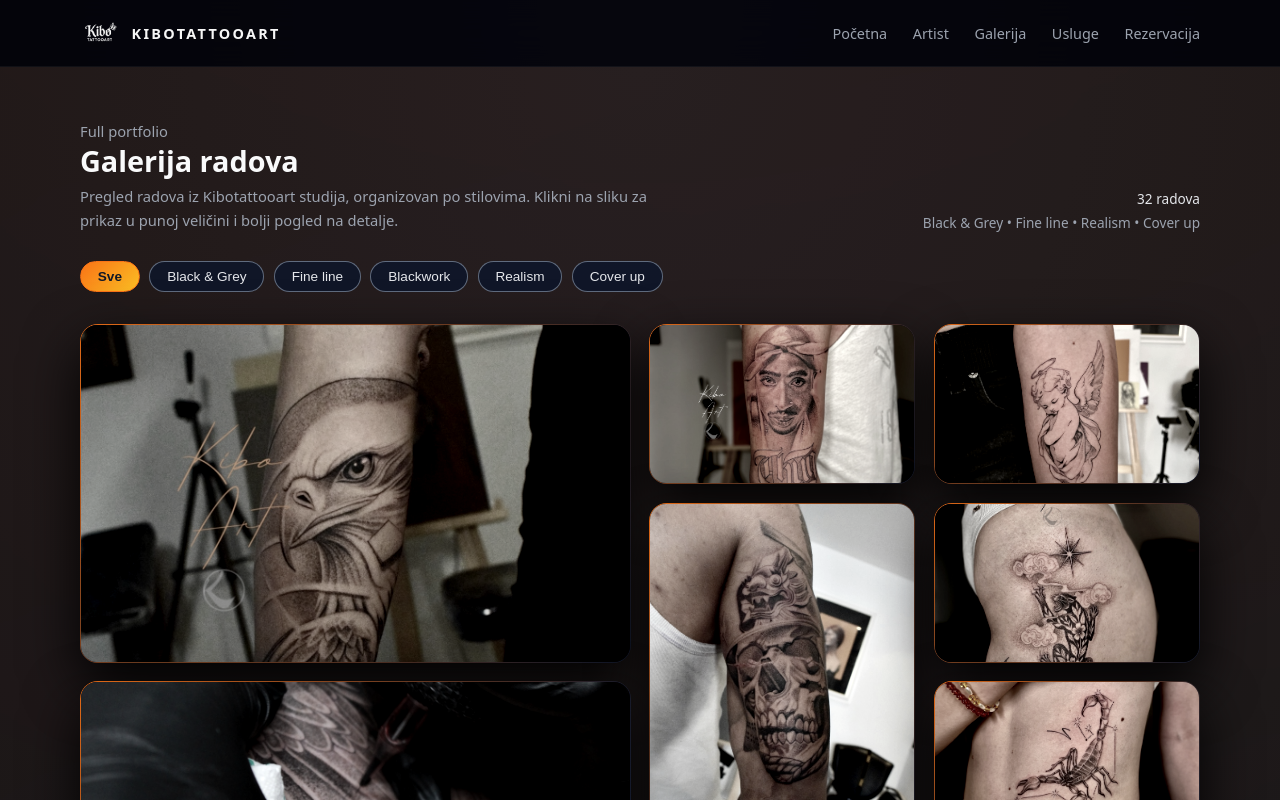
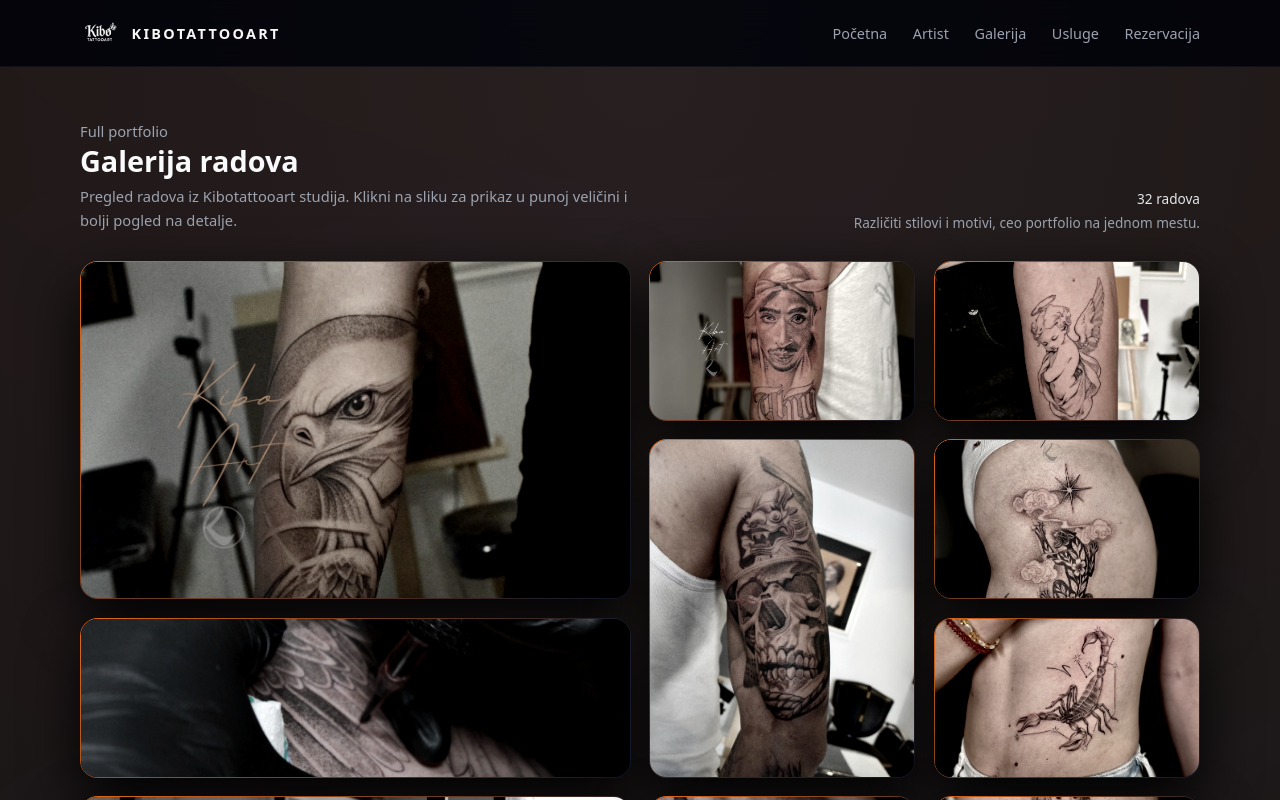
Before and after one commit to gladovic96/kibotattooart, a React (Vite) app: page /gallery in a window 1280 px wide. Shown: the top 800 px of the page. Built offline with nearby package versions, Linux system fonts and the light colour scheme.

Commit message:
galery fix and fb added

```diff
--- a/src/components/Footer.jsx
+++ b/src/components/Footer.jsx
@@ -50,7 +50,9 @@ function Footer() {
               <a href="https://www.tiktok.com/@bojankrsti4">TikTok</a>
             </li>
             <li>
-              <a href="#">Facebook</a>
+              <a href="https://www.facebook.com/naki.tomson.77?mibextid=wwXIfr&rdid=vCriWpnY6Eh6ikp6&share_url=https%3A%2F%2Fwww.facebook.com%2Fshare%2F1ZkoPgCJx9%2F%3Fmibextid%3DwwXIfr#">
+                Facebook
+              </a>
             </li>
           </ul>
         </div>
--- a/src/components/GalleryPreview.jsx
+++ b/src/components/GalleryPreview.jsx
@@ -2,62 +2,9 @@ import { useState } from "react";
 import "./GalleryPreview.css";
 
 function GalleryPreview() {
-  const baseImages = [
-    {
-      tag: "Black & Grey",
-      text: "Veći komad na podlaktici sa finim senkama.",
-      size: "item-1",
-    },
-    {
-      tag: "Fine line",
-      text: "Minimalistička linijska tetovaža.",
-      size: "item-2",
-    },
-    {
-      tag: "Blackwork",
-      text: "Jak kontrast sa puno crne.",
-      size: "item-3",
-    },
-    {
-      tag: "Realism",
-      text: "Detaljan realističan motiv.",
-      size: "item-4",
-    },
-    {
-      tag: "Black & Grey",
-      text: "Istaknuti veći komad sa gradacijom tonova.",
-      size: "item-5",
-    },
-    {
-      tag: "Cover up",
-      text: "Prekrivanje stare tetovaže novim dizajnom.",
-      size: "item-6",
-    },
-    {
-      tag: "Blackwork",
-      text: "Grafički motiv sa jakim linijama.",
-      size: "item-7",
-    },
-    {
-      tag: "Fine line",
-      text: "Suptilan, elegantan dizajn.",
-      size: "item-8",
-    },
-    {
-      tag: "Realism",
-      text: "Detaljan rad inspirisan prirodom.",
-      size: "item-9",
-    },
-    {
-      tag: "Realism",
-      text: "Još jedan rad fokusiran na fine detalje.",
-      size: "item-10",
-    },
-  ];
-
-  const images = baseImages.map((item, index) => ({
-    ...item,
+  const images = Array.from({ length: 10 }).map((_, index) => ({
     src: `/img/img-${index + 1}.jpg`,
+    size: `item-${index + 1}`,
   }));
 
   const [fullscreenImg, setFullscreenImg] = useState(null);
@@ -69,16 +16,11 @@ function GalleryPreview() {
           <div className="section-header section-header-row gallery-header-row">
             <div>
               <h2>Galerija radova</h2>
-              <p>
-                Kratki izbor radova iz Kibotattooart studija. Kompletan
-                portfolio je na posebnoj galerija stranici.
-              </p>
+              <p>Kratki izbor radova iz Kibotattooart studija.</p>
             </div>
 
             <div className="section-header-actions gallery-header-actions">
-              <p className="section-note gallery-note">
-                Istaknuti radovi u različitim formatima.
-              </p>
+              <p className="section-note gallery-note">Istaknuti radovi.</p>
               <a href="/gallery" className="btn btn-ghost gallery-btn">
                 Vidi sve radove
               </a>
@@ -86,21 +28,17 @@ function GalleryPreview() {
           </div>
 
           <div className="gallery-grid">
-            {images.map((img) => (
-              <figure key={img.src} className={`gallery-item ${img.size}`}>
+            {images.map((img, i) => (
+              <figure key={i} className={`gallery-item ${img.size}`}>
                 <div className="gallery-img-wrap">
                   <img
                     src={img.src}
-                    alt={img.tag}
+                    alt=""
                     loading="lazy"
                     style={{ cursor: "zoom-in" }}
                     onClick={() => setFullscreenImg(img.src)}
                   />
                 </div>
-                <figcaption>
-                  <span className="tag">{img.tag}</span>
-                  <p>{img.text}</p>
-                </figcaption>
               </figure>
             ))}
           </div>
@@ -113,7 +51,7 @@ function GalleryPreview() {
           onClick={() => setFullscreenImg(null)}
         >
           <div className="fullscreen-content">
-            <img src={fullscreenImg} alt="Fullscreen" />
+            <img src={fullscreenImg} alt="" />
           </div>
         </div>
       )}
--- a/src/pages/GalleryPage.css
+++ b/src/pages/GalleryPage.css
@@ -68,38 +68,6 @@
   color: #e5e7eb;
 }
 
-/* FILTER DUGMIĆI */
-
-.gallery-filter-row {
-  display: flex;
-  flex-wrap: wrap;
-  gap: 0.6rem;
-  margin-bottom: 2rem;
-}
-
-.filter-btn {
-  padding: 0.45rem 1.05rem;
-  border-radius: 999px;
-  background: rgba(15, 23, 42, 0.9);
-  color: #e5e7eb;
-  border: 1px solid rgba(148, 163, 184, 0.6);
-  font-size: 0.85rem;
-  cursor: pointer;
-  transition: 0.2s ease;
-}
-
-.filter-btn:hover {
-  background: rgba(249, 115, 22, 0.22);
-  border-color: rgba(249, 115, 22, 0.7);
-}
-
-.filter-btn.active {
-  background: linear-gradient(135deg, #f97316, #fbbf24);
-  color: #111827;
-  border-color: #f97316;
-  font-weight: 600;
-}
-
 /* GRID – MASONRY STIL, BEZ RUPA */
 
 .gallery-page-grid {
@@ -146,7 +114,7 @@
   grid-column: span 2;
 }
 
-/* UNUTRA – SLIKA + OVERLAY */
+/* UNUTRA – SAMO SLIKA, BEZ OVERLAYA */
 
 .gallery-page-thumb {
   position: relative;
@@ -165,57 +133,11 @@
   transition: transform 0.4s ease-out, filter 0.4s ease-out, opacity 0.3s ease;
 }
 
-/* OVERLAY */
-
-.gallery-page-overlay {
-  position: absolute;
-  inset: 0;
-  display: flex;
-  flex-direction: column;
-  justify-content: flex-end;
-  padding: 0.9rem 1rem 1rem;
-  background: linear-gradient(
-    to top,
-    rgba(0, 0, 0, 0.9),
-    rgba(0, 0, 0, 0.25),
-    transparent
-  );
-  opacity: 0;
-  transform: translateY(14%);
-  transition: opacity 0.25s ease-out, transform 0.25s ease-out;
-}
-
-.gallery-page-tag {
-  display: inline-flex;
-  align-items: center;
-  padding: 0.25rem 0.8rem;
-  border-radius: 999px;
-  font-size: 0.72rem;
-  letter-spacing: 0.08em;
-  text-transform: uppercase;
-  background: rgba(15, 23, 42, 0.9);
-  border: 1px solid rgba(249, 250, 251, 0.18);
-  color: #f9fafb;
-  width: fit-content;
-}
-
-.gallery-page-zoom {
-  margin-top: 0.3rem;
-  font-size: 0.78rem;
-  color: #e5e7eb;
-  opacity: 0.8;
-}
-
-/* HOVER */
+/* HOVER – SAMO ANIMACIJA SLIKE */
 
 .gallery-page-item:hover .gallery-page-thumb img {
   transform: scale(1.08);
   filter: grayscale(0.25) contrast(1.2);
-}
-
-.gallery-page-item:hover .gallery-page-overlay {
-  opacity: 1;
-  transform: translateY(0);
 }
 
 /* ANIMACIJA */
@@ -290,7 +212,6 @@
     grid-auto-rows: 160px;
   }
 
-  /* na manjim ekranima sve iste visine da bude čitko */
   .gallery-page-item.is-big,
   .gallery-page-item.is-tall,
   .gallery-page-item.is-wide {
@@ -305,7 +226,9 @@
     grid-auto-rows: 210px;
   }
 }
-/* FIX ZA MOBILE – META TEKST (BROJ RADOVA + STILOVI) */
+
+/* FIX ZA MOBILE META TEKST */
+
 @media (max-width: 640px) {
   .gallery-page-meta {
     width: 100%;
@@ -326,7 +249,6 @@
   }
 }
 
-/* JOŠ BOLJE – NA VRLO USKIM EKRANIMA (iPhone SE, Galaxy A13 itd.) */
 @media (max-width: 480px) {
   .gallery-page-meta {
     padding-top: 0.8rem;
--- a/src/pages/GalleryPage.jsx
+++ b/src/pages/GalleryPage.jsx
@@ -3,63 +3,47 @@ import "./GalleryPage.css";
 
 function GalleryPage() {
   const [fullscreenImg, setFullscreenImg] = useState(null);
-  const [activeCategory, setActiveCategory] = useState("Sve");
 
-  const categories = [
-    "Sve",
-    "Black & Grey",
-    "Fine line",
-    "Blackwork",
-    "Realism",
-    "Cover up",
+  // Sve slike, bez tagova (pošto ti više ne trebaju)
+  const allImages = [
+    { id: 1, src: "/img/gallery/gallery-1.jpg" },
+    { id: 2, src: "/img/gallery/gallery-2.jpg" },
+    { id: 3, src: "/img/gallery/gallery-3.jpg" },
+    { id: 4, src: "/img/gallery/gallery-4.jpg" },
+    { id: 5, src: "/img/gallery/gallery-5.jpg" },
+    { id: 6, src: "/img/gallery/gallery-6.jpg" },
+    { id: 7, src: "/img/gallery/gallery-7.jpg" },
+    { id: 8, src: "/img/gallery/gallery-8.jpg" },
+    { id: 9, src: "/img/gallery/gallery-9.jpg" },
+    { id: 10, src: "/img/gallery/gallery-10.jpg" },
+
+    { id: 11, src: "/img/gallery/gallery-11.jpg" },
+    { id: 12, src: "/img/gallery/gallery-12.jpg" },
+    { id: 13, src: "/img/gallery/gallery-13.jpg" },
+    { id: 14, src: "/img/gallery/gallery-14.jpg" },
+    { id: 15, src: "/img/gallery/gallery-15.jpg" },
+
+    { id: 16, src: "/img/gallery/gallery-16.jpg" },
+    { id: 18, src: "/img/gallery/gallery-18.jpg" },
+    { id: 19, src: "/img/gallery/gallery-19.jpg" },
+    { id: 20, src: "/img/gallery/gallery-20.jpg" },
+
+    { id: 21, src: "/img/gallery/gallery-21.jpg" },
+    { id: 22, src: "/img/gallery/gallery-22.jpg" },
+    { id: 23, src: "/img/gallery/gallery-23.jpg" },
+    { id: 24, src: "/img/gallery/gallery-24.jpg" },
+    { id: 25, src: "/img/gallery/gallery-25.jpg" },
+
+    { id: 26, src: "/img/gallery/gallery-26.jpg" },
+    { id: 27, src: "/img/gallery/gallery-27.jpg" },
+    { id: 28, src: "/img/gallery/gallery-28.jpg" },
+    { id: 29, src: "/img/gallery/gallery-29.jpg" },
+    { id: 30, src: "/img/gallery/gallery-30.jpg" },
+
+    { id: 31, src: "/img/gallery/gallery-31.jpg" },
+    { id: 32, src: "/img/gallery/gallery-32.jpg" },
+    { id: 33, src: "/img/gallery/gallery-33.jpg" },
   ];
-
-  // 👇 OVDE SAMO MENJAŠ tag KAKO TI ODGOVARA
-  // Vodim računa da postoji tačno 34 slike (gallery-1 do gallery-34)
-  const allImages = [
-    { id: 1, src: "/img/gallery/gallery-1.jpg", tag: "Black & Grey" },
-    { id: 2, src: "/img/gallery/gallery-2.jpg", tag: "Black & Grey" },
-    { id: 3, src: "/img/gallery/gallery-3.jpg", tag: "Fine line" },
-    { id: 4, src: "/img/gallery/gallery-4.jpg", tag: "Fine line" },
-    { id: 5, src: "/img/gallery/gallery-5.jpg", tag: "Blackwork" },
-    { id: 6, src: "/img/gallery/gallery-6.jpg", tag: "Blackwork" },
-    { id: 7, src: "/img/gallery/gallery-7.jpg", tag: "Realism" },
-    { id: 8, src: "/img/gallery/gallery-8.jpg", tag: "Realism" },
-    { id: 9, src: "/img/gallery/gallery-9.jpg", tag: "Cover up" },
-    { id: 10, src: "/img/gallery/gallery-10.jpg", tag: "Cover up" },
-
-    { id: 11, src: "/img/gallery/gallery-11.jpg", tag: "Black & Grey" },
-    { id: 12, src: "/img/gallery/gallery-12.jpg", tag: "Fine line" },
-    { id: 13, src: "/img/gallery/gallery-13.jpg", tag: "Blackwork" },
-    { id: 14, src: "/img/gallery/gallery-14.jpg", tag: "Realism" },
-    { id: 15, src: "/img/gallery/gallery-15.jpg", tag: "Cover up" },
-
-    { id: 16, src: "/img/gallery/gallery-16.jpg", tag: "Black & Grey" },
-    { id: 18, src: "/img/gallery/gallery-18.jpg", tag: "Blackwork" },
-    { id: 19, src: "/img/gallery/gallery-19.jpg", tag: "Realism" },
-    { id: 20, src: "/img/gallery/gallery-20.jpg", tag: "Cover up" },
-
-    { id: 21, src: "/img/gallery/gallery-21.jpg", tag: "Black & Grey" },
-    { id: 22, src: "/img/gallery/gallery-22.jpg", tag: "Fine line" },
-    { id: 23, src: "/img/gallery/gallery-23.jpg", tag: "Blackwork" },
-    { id: 24, src: "/img/gallery/gallery-24.jpg", tag: "Realism" },
-    { id: 25, src: "/img/gallery/gallery-25.jpg", tag: "Cover up" },
-
-    { id: 26, src: "/img/gallery/gallery-26.jpg", tag: "Black & Grey" },
-    { id: 27, src: "/img/gallery/gallery-27.jpg", tag: "Fine line" },
-    { id: 28, src: "/img/gallery/gallery-28.jpg", tag: "Blackwork" },
-    { id: 29, src: "/img/gallery/gallery-29.jpg", tag: "Realism" },
-    { id: 30, src: "/img/gallery/gallery-30.jpg", tag: "Cover up" },
-
-    { id: 31, src: "/img/gallery/gallery-31.jpg", tag: "Black & Grey" },
-    { id: 32, src: "/img/gallery/gallery-32.jpg", tag: "Fine line" },
-    { id: 33, src: "/img/gallery/gallery-33.jpg", tag: "Blackwork" },
-  ];
-
-  const filteredImages =
-    activeCategory === "Sve"
-      ? allImages
-      : allImages.filter((img) => img.tag === activeCategory);
 
   const handleOpenFullscreen = (src) => {
     setFullscreenImg(src);
@@ -90,36 +74,23 @@ function GalleryPage() {
               <p className="eyebrow small">Full portfolio</p>
               <h2>Galerija radova</h2>
               <p className="gallery-page-sub">
-                Pregled radova iz Kibotattooart studija, organizovan po
-                stilovima. Klikni na sliku za prikaz u punoj veličini i bolji
-                pogled na detalje.
+                Pregled radova iz Kibotattooart studija. Klikni na sliku za
+                prikaz u punoj veličini i bolji pogled na detalje.
               </p>
             </div>
 
             <div className="gallery-page-meta">
-              <span>{filteredImages.length} radova</span>
-              <span>Black & Grey • Fine line • Realism • Cover up</span>
+              <span>{allImages.length} radova</span>
+              <span>
+                Različiti stilovi i motivi, ceo portfolio na jednom mestu.
+              </span>
             </div>
           </div>
 
-          {/* FILTERI */}
-          <div className="gallery-filter-row">
-            {categories.map((cat) => (
-              <button
-                key={cat}
-                className={`filter-btn ${
-                  activeCategory === cat ? "active" : ""
-                }`}
-                onClick={() => setActiveCategory(cat)}
-              >
-                {cat}
-              </button>
-            ))}
-          </div>
+          {/* NEMA FILTERA – SAMO GRID */}
 
-          {/* GRID */}
           <div className="gallery-page-grid">
-            {filteredImages.map((img, index) => {
+            {allImages.map((img, index) => {
               const sizeClass = getSizeClass(index);
 
               return (
@@ -130,13 +101,8 @@ function GalleryPage() {
                   onClick={() => handleOpenFullscreen(img.src)}
                 >
                   <div className="gallery-page-thumb">
-                    <img src={img.src} alt={img.tag} loading="lazy" />
-                    <div className="gallery-page-overlay">
-                      <span className="gallery-page-tag">{img.tag}</span>
-                      <span className="gallery-page-zoom">
-                        Klik za uvećanje
-                      </span>
-                    </div>
+                    <img src={img.src} alt="" loading="lazy" />
+                    {/* NEMA OVERLAY, NEMA TAGOVA, NEMA TEKSTA */}
                   </div>
                 </figure>
               );
```
Also changed, not shown: src/components/GalleryPreview.css (+14 -105 lines).
